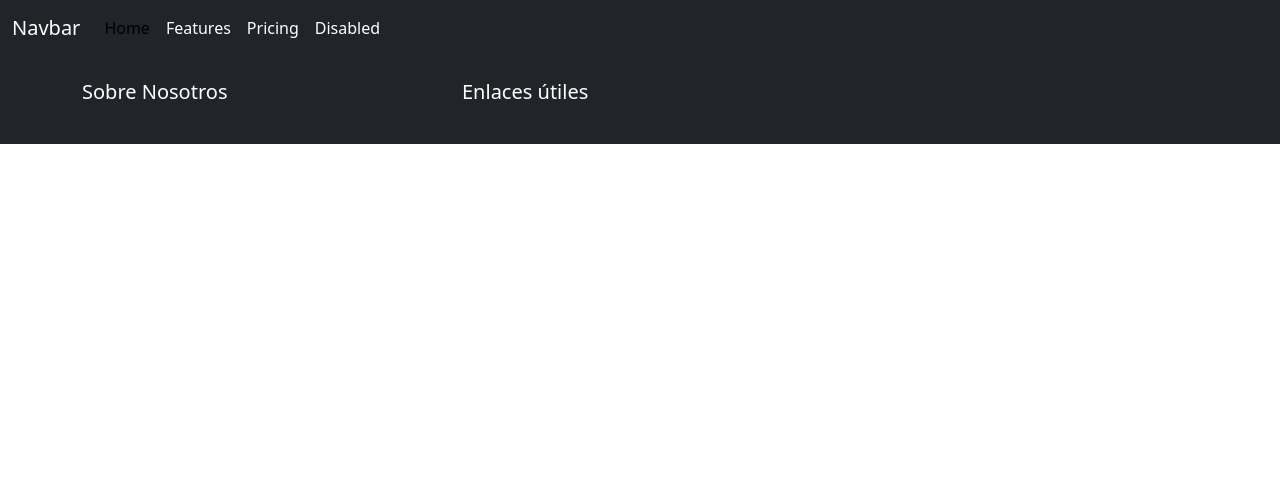
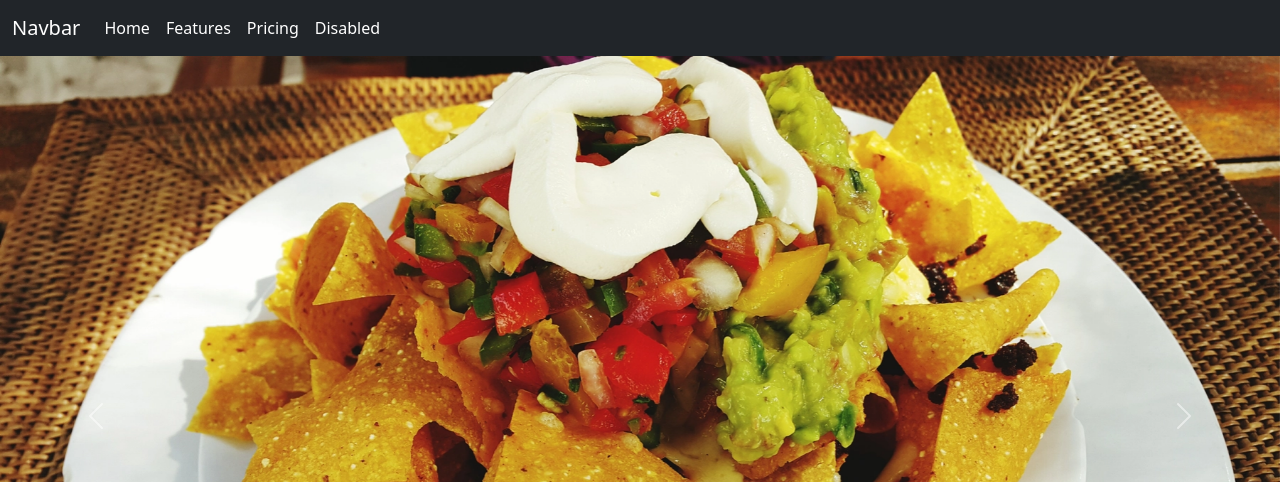
Before and after one commit to marcosmet/Clase-6, a plain HTML site: page index.html in a window 1280 px wide. Shown: the top 482 px of the page. Drawn offline with nearby package versions, Linux system fonts and the light colour scheme.

Commit message:
Agrego un Carousel con movimiento y 3 imagenes

```diff
--- a/index.html
+++ b/index.html
@@ -21,7 +21,7 @@
           <div class="collapse navbar-collapse" id="navbarNav">
             <ul class="navbar-nav ">
               <li class="nav-item ">
-                <a class="nav-link active" aria-current="page" href="#">Home</a>
+                <a class="nav-link active text-white" aria-current="page" href="#">Home</a>
               </li>
               <li class="nav-item ">
                 <a class="nav-link text-white" href="#">Features</a>
@@ -37,9 +37,29 @@
         </div>
       </nav>
 
+      <div id="carouselExampleInterval" class="carousel slide" data-bs-ride="carousel">
+        <div class="carousel-inner">
+          <div class="carousel-item active" data-bs-interval="1000">
+            <img src="imagenes/img1.webp" class="d-block w-100" alt="...">
+          </div>
+          <div class="carousel-item" data-bs-interval="2000">
+            <img src="imagenes/img2.webp" class="d-block w-100" alt="...">
+          </div>
+          <div class="carousel-item">
+            <img src="imagenes/img3.webp" class="d-block w-100" alt="...">
+          </div>
+        </div>
+        <button class="carousel-control-prev" type="button" data-bs-target="#carouselExampleInterval" data-bs-slide="prev">
+          <span class="carousel-control-prev-icon" aria-hidden="true"></span>
+          <span class="visually-hidden">Previous</span>
+        </button>
+        <button class="carousel-control-next" type="button" data-bs-target="#carouselExampleInterval" data-bs-slide="next">
+          <span class="carousel-control-next-icon" aria-hidden="true"></span>
+          <span class="visually-hidden">Next</span>
+        </button>
+      </div>
 
-
-      <footer class="bg-dark text-white py-4 ">
+      <footer class="bg-dark text-white py-4">
         <div class="container">
             <div class="row ">
                 <div class="col-md-4">
```
Also changed, not shown: imagenes/img1.webp (added), imagenes/img2.webp (added), imagenes/img3.webp (added).
